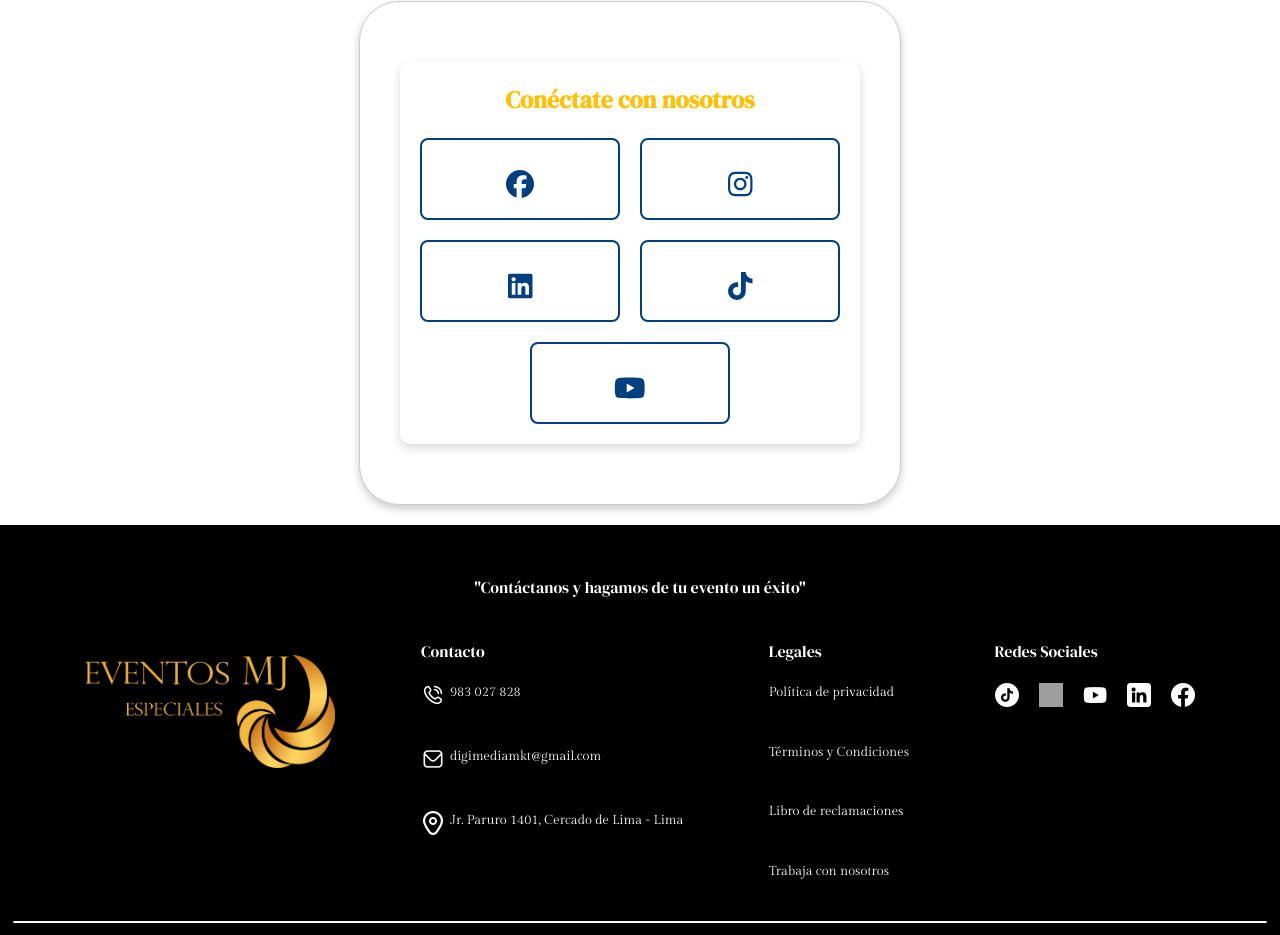
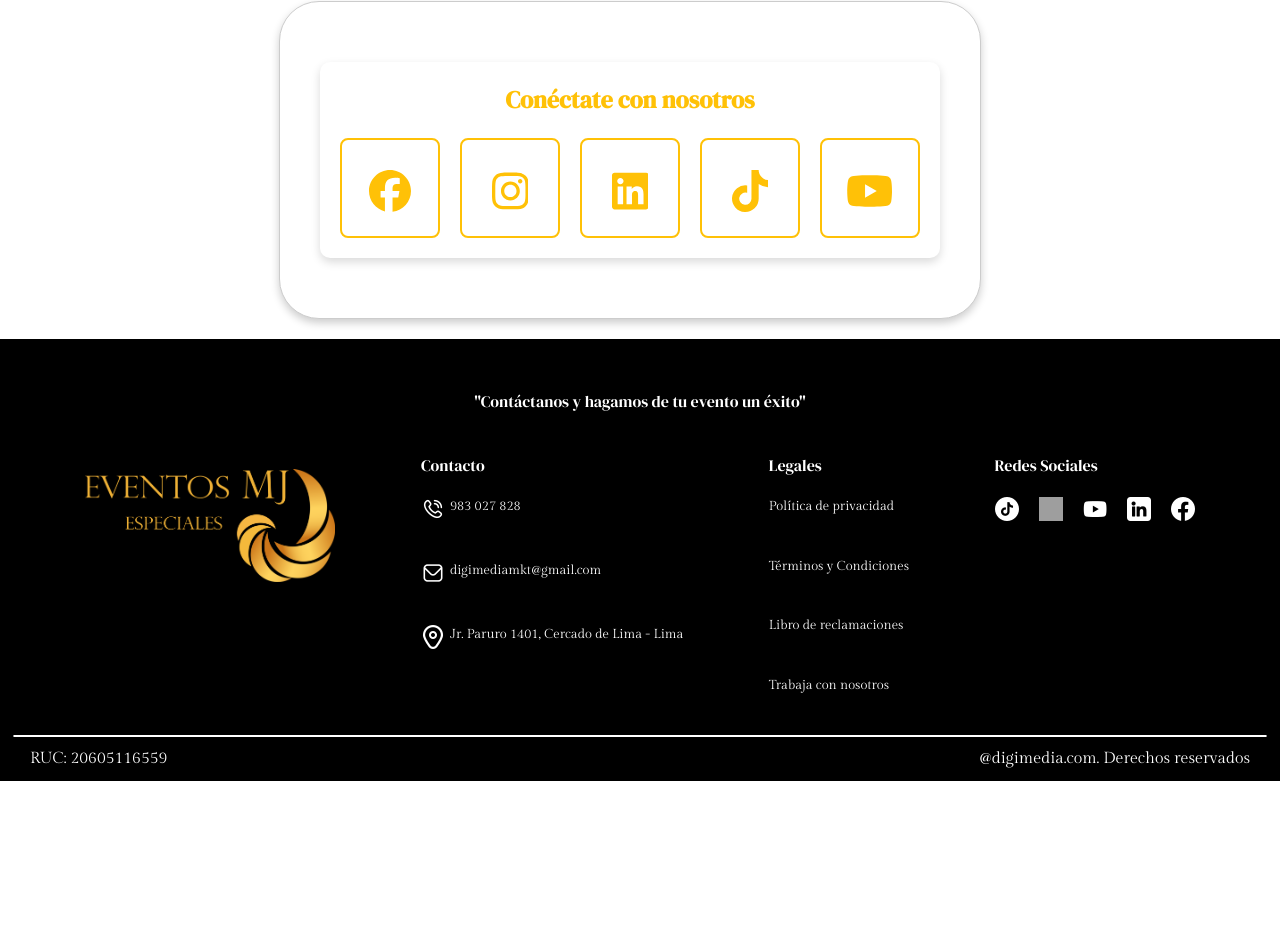
Before and after one commit to PollitoJLGD123/MJEventos-Frontend, a Next.js app: page /contactanos in a window 1280 px wide. Shown: the part 1020-1955 px from the top of the page. After the commit the page ends 1801 px from the top, so only its background shows below. Built offline with nearby package versions, Linux system fonts and the light colour scheme; grey boxes are pictures that could not be loaded; a web font is replaced by a local one.

Commit message:
fix(SocialMediaLinks): Iconos de contactate(CSS)
fix(SocialMediaLinks): Se establece un tamaño por defecto de los iconos y se añade el efecto shine (Efecto brillo) en los icons.

```diff
--- a/app/(client)/contactanos/contacto.css
+++ b/app/(client)/contactanos/contacto.css
@@ -1,4 +1,8 @@
 /*@import url('https://fonts.cdnfonts.com/css/montserrat');*/
+:root {
+    --border-redes: #FFC107;
+    --icon-hover: #00264d;
+}
 
 /* Estilo para el contenedor de la imagen y superposición */
 .banner {
@@ -13,7 +17,8 @@
     height: 100%;
     object-fit: cover;
     display: block;
-    filter: brightness(50%); /* Reduce la iluminación al 50% */
+    filter: brightness(50%);
+    /* Reduce la iluminación al 50% */
 }
 
 /* Superposición de color morado transparente */
@@ -69,7 +74,7 @@
 
 /* Linea */
 .sectionLine {
-    color: #FFC107;
+    color: var(--border-redes);
 }
 
 /* Subtitulo */
@@ -198,12 +203,10 @@
     position: absolute;
     width: 100px;
     height: 100%;
-    background-image: linear-gradient(
-        120deg,
-        rgba(255, 255, 255, 0) 30%,
-        rgba(255, 255, 255, 0.8),
-        rgba(255, 255, 255, 0) 70%
-    );
+    background-image: linear-gradient(120deg,
+            rgba(255, 255, 255, 0) 30%,
+            rgba(255, 255, 255, 0.8),
+            rgba(255, 255, 255, 0) 70%);
     top: 0;
     left: -100px;
     opacity: 0.6;
@@ -213,9 +216,11 @@
     0% {
         left: -100px;
     }
+
     60% {
         left: 100%;
     }
+
     to {
         left: 100%;
     }
@@ -321,7 +326,7 @@
 
 /* Título de la tarjeta */
 .tarjeta-redes h3 {
-    color: #FFC107;
+    color: var(--border-redes);
     font-size: 24px;
     margin-bottom: 20px;
     font-weight: bold;
@@ -329,9 +334,8 @@
 
 /* Estilo del contenedor de las redes sociales */
 .contenedor-redes {
-    display: grid;
-    grid-template-columns: repeat(2, 1fr);
-    grid-template-rows: repeat(2, auto) auto;
+    display: flex;
+    flex-wrap: wrap;
     gap: 20px;
     justify-content: center;
     align-items: center;
@@ -341,13 +345,16 @@
 .red {
     border-radius: 8px;
     padding: 20px;
-    width: 200px;
+    width: 100px;
+    height: 100px;
     display: flex;
     flex-direction: column;
     align-items: center;
     transition: transform 0.2s ease, box-shadow 0.2s ease;
     text-align: center;
-    border: 2px solid #004080;
+    border: 2px solid var(--border-redes);
+    overflow: hidden;
+    position: relative;
 }
 
 /* Íconos y texto dentro de cada red */
@@ -356,38 +363,49 @@
     flex-direction: column;
     align-items: center;
     text-decoration: none;
-    color: #004080; /* Azul oscuro */
+    color: var(--border-redes);
+    /* Azul oscuro */
     font-size: 14px;
     font-weight: bold;
     margin-top: 10px;
     transition: color 0.2s ease;
+    overflow: hidden;
 }
 
 /* Hover para las redes */
 .red:hover {
-    transform: scale(1.05);
     box-shadow: 0 4px 8px rgba(0, 0, 0, 0.15);
     filter: brightness(1.2);
 }
 
-.red a:hover {
-    color: #00264d; /* Azul aún más oscuro en hover */
+.red::before {
+    content: "";
+    position: absolute;
+    width: 100px;
+    height: 100%;
+    background-image: linear-gradient(120deg,
+            rgba(255, 255, 255, 0) 30%,
+            rgba(255, 255, 255, 0.8),
+            rgba(255, 255, 255, 0) 70%);
+    top: 0;
+    left: -100px;
+    opacity: 0.6;
+}
+
+.red:hover::before {
+    animation: shine 1.5s ease-out infinite;
+}
+
+
+.red:hover a {
+    color: var(--icon-hover);
+}
+
+.red:hover {
+    border: 2px solid var(--icon-hover);
 }
 
 /* Estilo responsivo para tarjetas */
-@media (max-width: 768px) {
-    .contenedor-redes {
-        grid-template-columns: repeat(2, 1fr);
-        gap: 15px;
-    }
-}
-
-@media (max-width: 480px) {
-    .contenedor-redes {
-        grid-template-columns: 1fr;
-    }
-}
-
 .contenedor-redes .red:nth-child(5) {
     grid-column: span 2;
     justify-self: center;
--- a/app/(client)/contactanos/contactoComponents/components/SocialMediaLink.jsx
+++ b/app/(client)/contactanos/contactoComponents/components/SocialMediaLink.jsx
@@ -7,7 +7,7 @@ export const SocialMediaLink = ({ href, icon }) => {
     return (
         <div className="red">
             <a href={href} target="_blank" rel="noopener noreferrer">
-                <FontAwesomeIcon icon={icon} size="2x" />
+                <FontAwesomeIcon icon={icon} size="3x" />
             </a>
         </div>
     );
```
